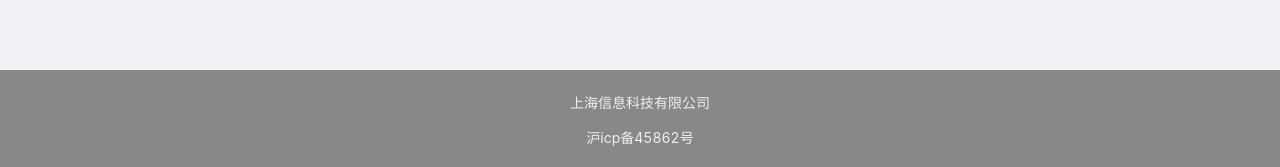
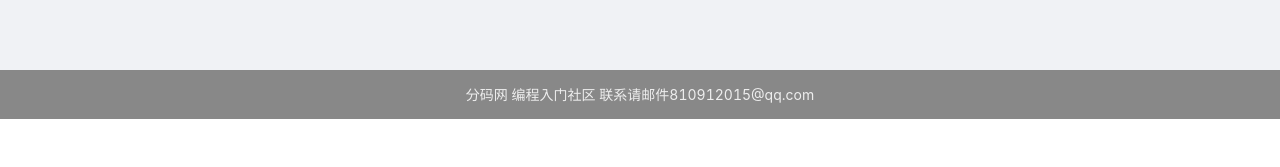
Before and after one commit to 810912015/prog-level, a React (Create React App) app in the folder ingress2/: page / in a window 1280 px wide. Shown: the part 744-911 px from the top of the page. After the commit the page ends 863 px from the top, so only its background shows below. Built offline with nearby package versions, Linux system fonts and the light colour scheme; no server answers.

Commit message:
docker file

```diff
--- a/ingress2/src/App.js
+++ b/ingress2/src/App.js
@@ -54,9 +54,8 @@ class App extends Component {
                     </Layout.Content>
                 </HashRouter>
                 <Layout.Footer style={{padding:0}}>
-                    <div style={{textAlign:"center",backgroundColor:"#888",color:"#eee",padding:"10px"}}>
-                        <div className={"space"}>上海信息科技有限公司</div>
-                        <div className={"space"}>沪icp备45862号</div>
+                    <div style={{textAlign:"center",backgroundColor:"#888",color:"#eee",padding:"2px"}}>
+                        <div className={"space"}>分码网 编程入门社区 联系请邮件810912015@qq.com</div>
                     </div>
                 </Layout.Footer>
             </Layout>
```
Also changed, not shown: 2 other files (tests, documents, lock files or other folders).
